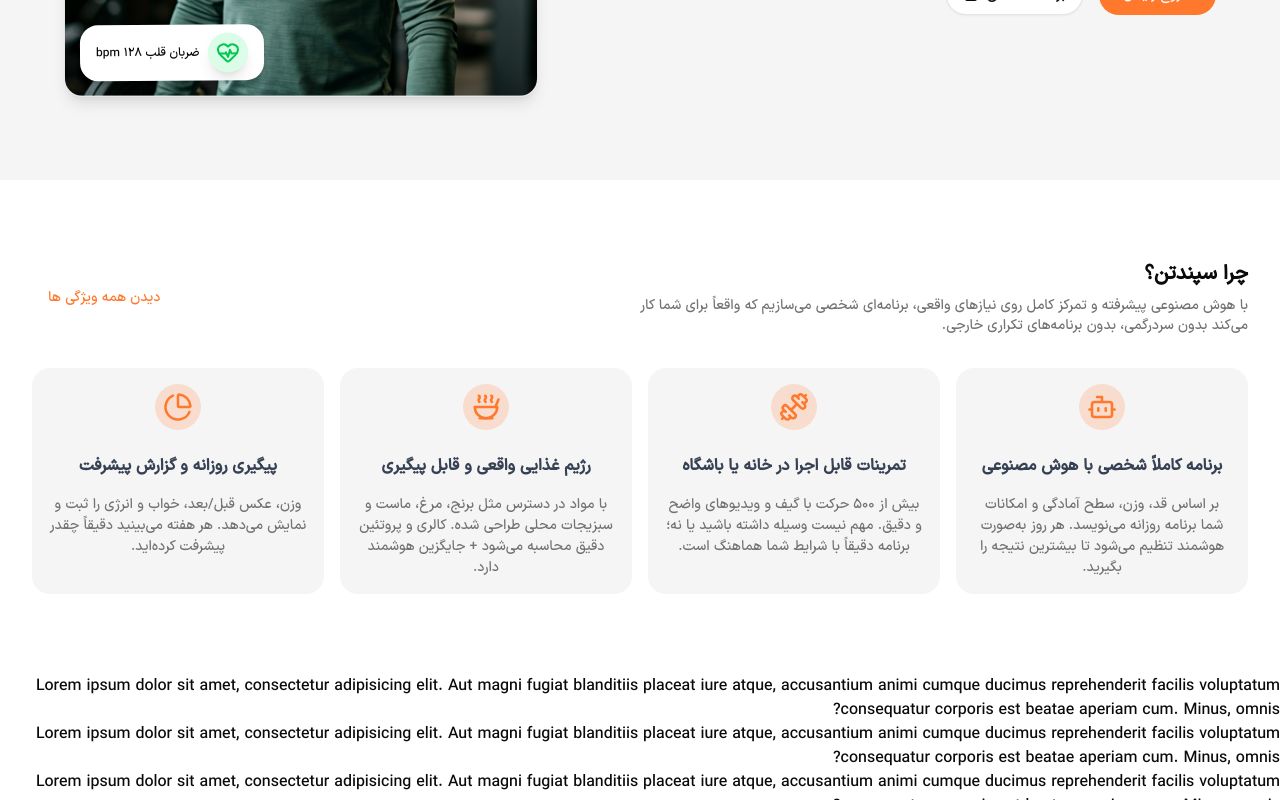
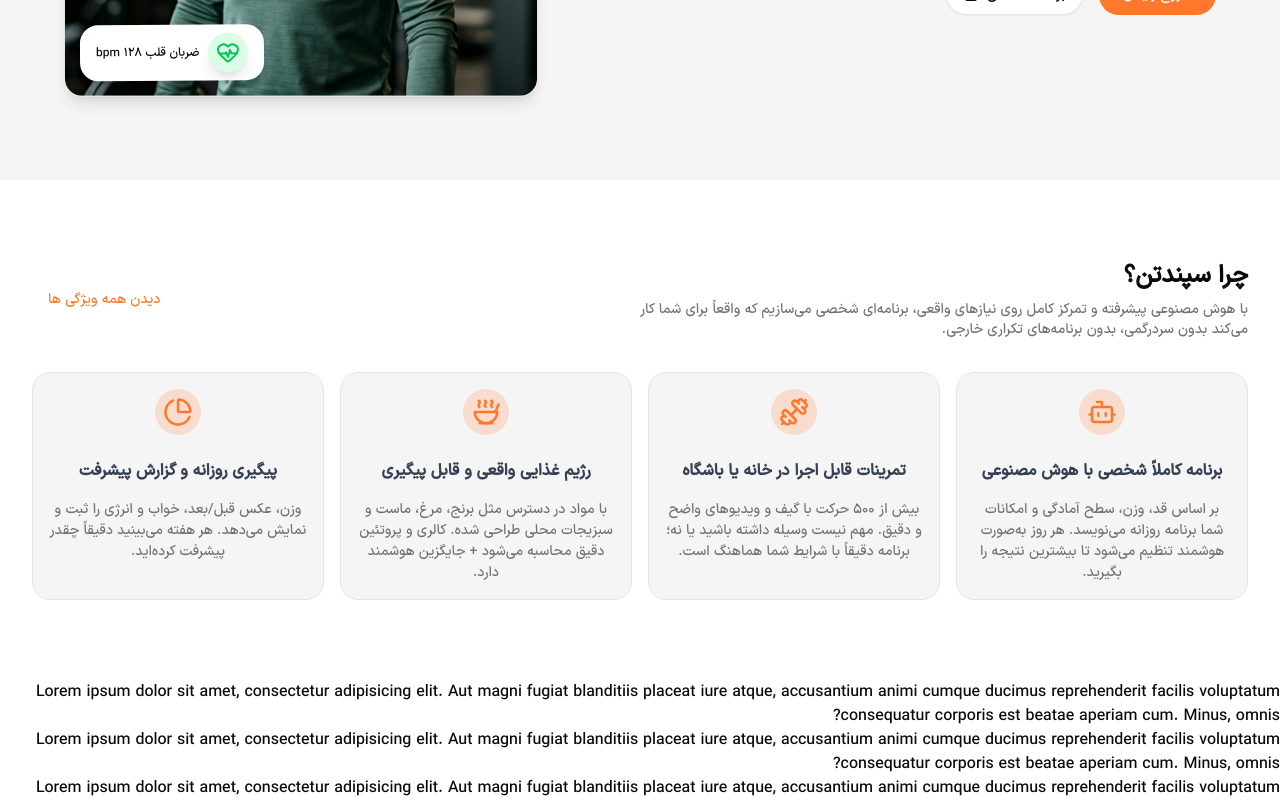
Before and after one commit to tcodt/sepandtan, a Next.js app: page / in a window 1280 px wide. Shown: the part 535-1335 px from the top of the page. Built offline with nearby package versions, Linux system fonts and the light colour scheme.

Commit message:
refactor: add border

```diff
--- a/components/common/services.tsx
+++ b/components/common/services.tsx
@@ -39,7 +39,9 @@ export default function Services() {
     <section className="my-12 p-4 md:p-8">
       <div className="flex flex-row items-center justify-between">
         <div className="md:w-2/4 w-full">
-          <h3 className="text-xl font-semibold text-forground">چرا سپندتن؟</h3>
+          <h3 className="md:text-2xl text-xl font-semibold text-forground">
+            چرا سپندتن؟
+          </h3>
           <p className="text-sm text-muted-foreground font-medium mt-2 hidden md:block">
             با هوش مصنوعی پیشرفته و تمرکز کامل روی نیازهای واقعی، برنامه‌ای شخصی
             می‌سازیم که واقعاً برای شما کار می‌کند بدون سردرگمی، بدون برنامه‌های
@@ -61,12 +63,12 @@ export default function Services() {
           return (
             <div
               key={service.id}
-              className="bg-muted p-4 rounded-2xl hover:shadow-lg transition-shadow duration-300 text-center"
+              className="bg-muted p-4 rounded-2xl hover:shadow-lg transition-shadow duration-300 text-center border border-border"
             >
               <span className="bg-primary/20 inline-block p-2 rounded-full text-primary">
                 <Icon size={30} />
               </span>
-              <h4 className="text-gray-700 text-sm md:text-base font-semibold my-4">
+              <h4 className="text-gray-700 dark:text-gray-200 text-sm md:text-base font-semibold my-4">
                 {service.title}
               </h4>
               <p className="text-muted-foreground text-xs md:text-sm font-medium leading-normal">
```
